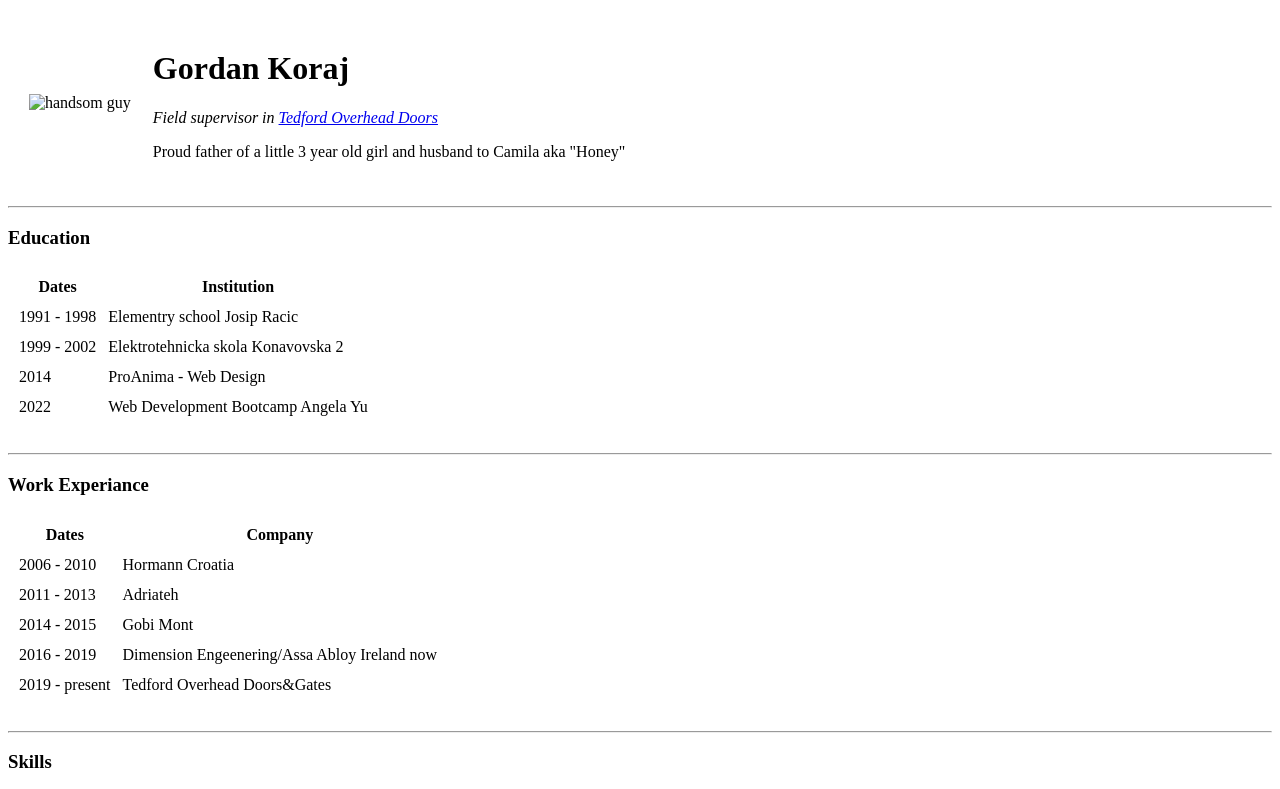
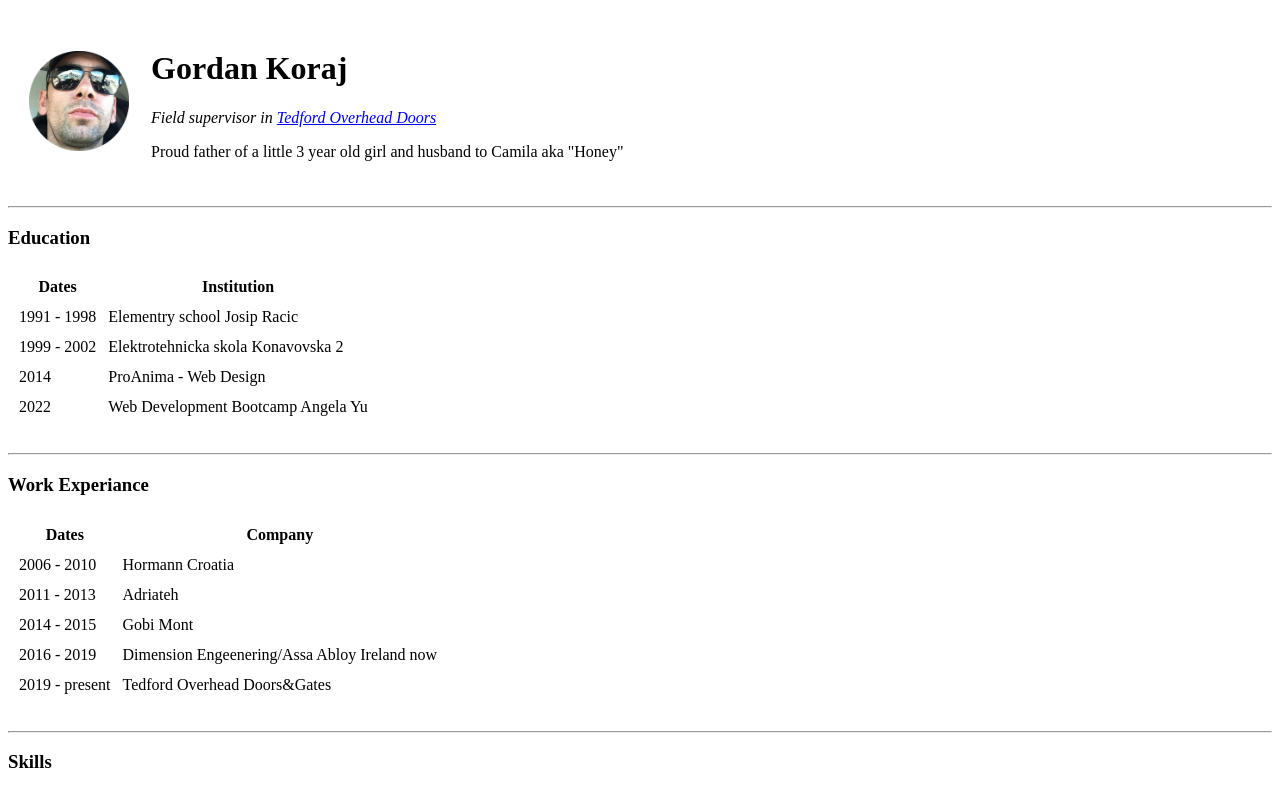
Before and after one commit to Gogs007/CV, a plain HTML site: page index.html in a window 1280 px wide. Shown: the top 789 px of the page. Drawn offline with Linux system fonts and the light colour scheme.

Commit message:
Update index.html

```diff
--- a/index.html
+++ b/index.html
@@ -11,7 +11,7 @@
       <tr>
         <td >
           <img
-          src="./image/1572207132087 (1)-modified.png"
+          src="./1572207132087 (1)-modified.png"
           alt="handsom guy"
           width="100px" />
         </td>
```
